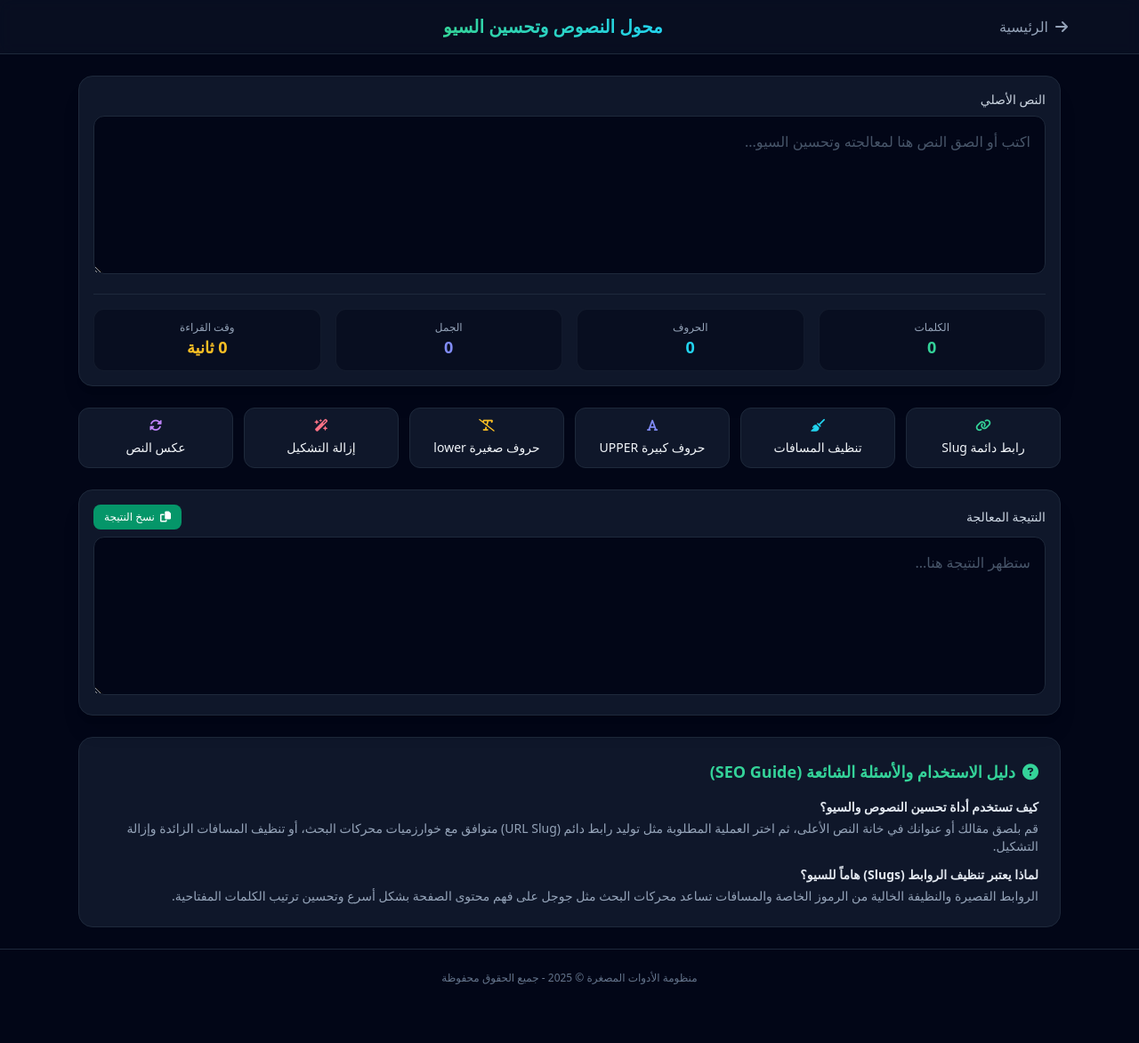
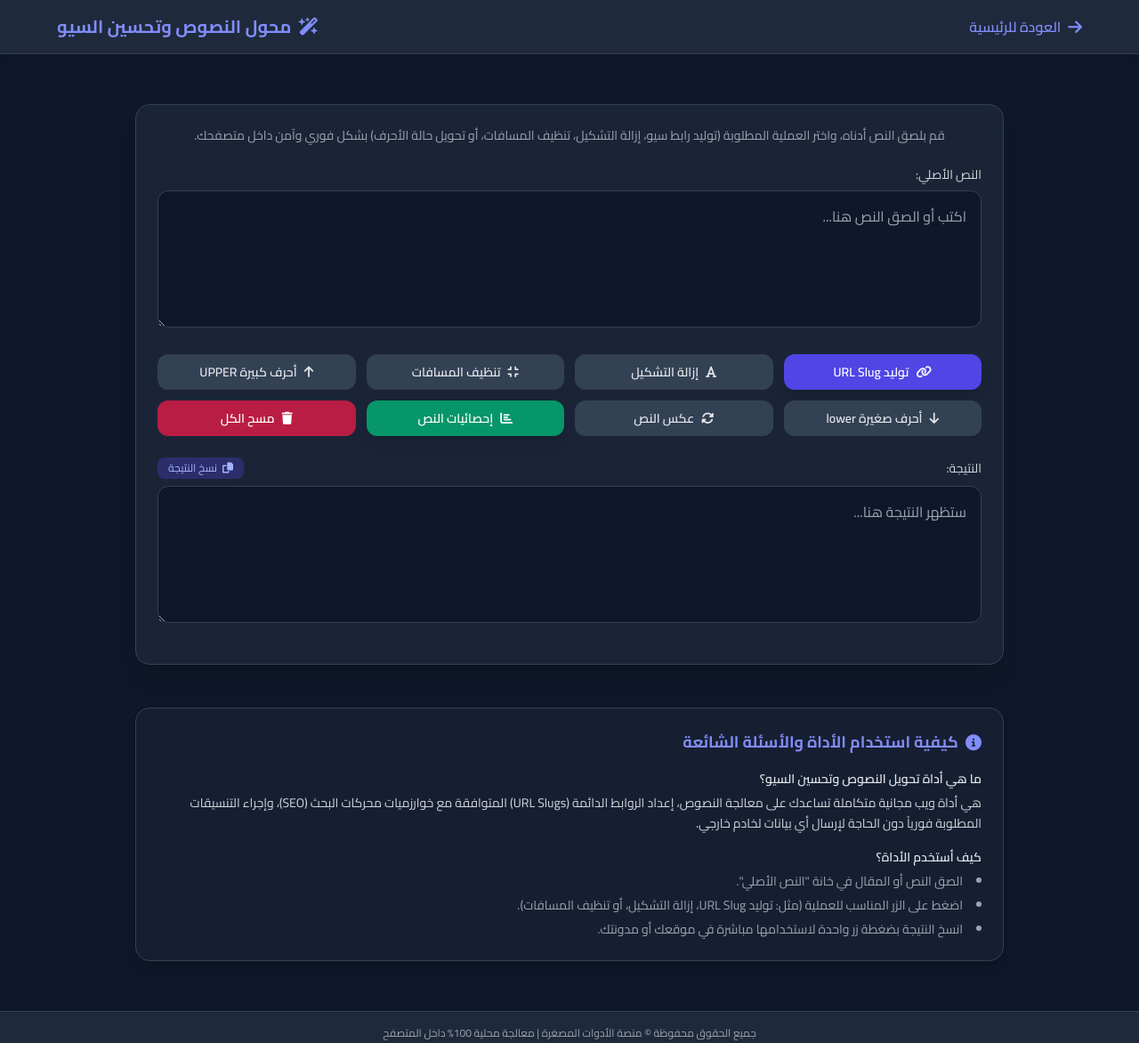
Before and after one commit to mohammed-zuhair/micro-tool-01-, a plain HTML site: page tools/seo-transformer.html in a window 1280 px wide. Shown: the whole page at 89% size. Before the commit the page ends 1131 px from the top, so only its background shows below. Drawn offline with nearby package versions, Linux system fonts and the light colour scheme.

Commit message:
Auto-Update: Autonomous engine updated core files & changelog [Verified]

```diff
--- a/tools/seo-transformer.html
+++ b/tools/seo-transformer.html
@@ -3,110 +3,129 @@
 <head>
     <meta charset="UTF-8">
     <meta name="viewport" content="width=device-width, initial-scale=1.0">
-    <title>محول النصوص وتحسين السيو - Text & SEO Transformer</title>
-    <meta name="description" content="أداة متقدمة لتحسين وتنسيق النصوص لمحركات البحث، توليد الروابط الدائمة، وحساب الكثافة والكلمات فورياً داخل المتصفح.">
+    <title>محول النصوص وتحسين السيو (Text & SEO Transformer)</title>
+    <meta name="description" content="أداة احترافية لتحويل النصوص، تنسيق الأحرف، تنظيف الكلمات المفتاحية، وتوليد الروابط الدائمة (URL Slugs) لتصدر محركات البحث فورياً داخل المتصفح.">
+    <!-- Tailwind CSS CDN -->
     <script src="https://cdn.tailwindcss.com"></script>
+    <script>
+        tailwind.config = {
+            theme: {
+                extend: {
+                    colors: {
+                        darkSlate: {
+                            900: '#0f172a',
+                            800: '#1e293b',
+                            700: '#334155',
+                            600: '#475569',
+                        }
+                    }
+                }
+            }
+        }
+    </script>
+    <!-- FontAwesome for Icons -->
     <link rel="stylesheet" href="https://cdnjs.cloudflare.com/ajax/libs/font-awesome/6.4.0/css/all.min.css">
+    <style>
+        @import url('https://fonts.googleapis.com/css2?family=Cairo:wght@300;400;600;700&display=swap');
+        body { font-family: 'Cairo', sans-serif; }
+    </style>
 </head>
-<body class="bg-slate-950 text-slate-100 min-h-screen flex flex-col font-sans">
+<body class="bg-darkSlate-900 text-gray-100 min-h-screen flex flex-col justify-between">
 
-    <!-- Navigation Header -->
-    <header class="border-b border-slate-800 bg-slate-900/50 backdrop-blur sticky top-0 z-50">
-        <div class="max-w-6xl mx-auto px-4 py-4 flex items-center justify-between">
-            <a href="../index.html" class="flex items-center gap-2 text-slate-400 hover:text-white transition-colors">
-                <i class="fa-solid fa-arrow-right"></i>
-                <span>الرئيسية</span>
+    <!-- Header / Navigation -->
+    <header class="bg-darkSlate-800 border-b border-darkSlate-700 py-4 px-6 shadow-md">
+        <div class="max-w-6xl mx-auto flex justify-between items-center">
+            <a href="../index.html" class="flex items-center gap-2 text-indigo-400 hover:text-indigo-300 transition-colors">
+                <i class="fa-solid fa-arrow-right text-lg"></i>
+                <span class="font-semibold">العودة للرئيسية</span>
             </a>
-            <h1 class="text-xl font-bold bg-gradient-to-r from-emerald-400 to-cyan-400 bg-clip-text text-transparent">
+            <h1 class="text-xl font-bold flex items-center gap-2 text-indigo-400">
+                <i class="fa-solid fa-wand-magic-sparkles"></i>
                 محول النصوص وتحسين السيو
             </h1>
-            <div class="w-10"></div> <!-- Spacer -->
         </div>
     </header>
 
-    <!-- Main Content -->
-    <main class="flex-1 max-w-6xl w-0-plus mx-auto p-4 md:p-6 w-full space-y-6">
+    <!-- Main Content Area -->
+    <main class="max-w-5xl w-full mx-auto p-4 md:p-6 my-8 flex-grow">
 
-        <!-- Input Textarea -->
-        <div class="bg-slate-900 border border-slate-800 rounded-2xl p-4 shadow-xl">
-            <label for="sourceText" class="block text-sm font-medium text-slate-300 mb-2">النص الأصلي</label>
-            <textarea id="sourceText" rows="6" class="w-full bg-slate-950 border border-slate-800 rounded-xl p-4 text-slate-100 placeholder-slate-600 focus:outline-none focus:border-emerald-500 transition-colors" placeholder="اكتب أو الصق النص هنا لمعالجته وتحسين السيو..."></textarea>
+        <!-- Tool Container (Glassmorphism UI) -->
+        <div class="bg-darkSlate-800/80 backdrop-blur-md border border-darkSlate-700 rounded-2xl p-6 shadow-xl">
 
-            <!-- Quick Stats Bar -->
-            <div class="grid grid-cols-2 sm:grid-cols-4 gap-4 mt-4 pt-4 border-t border-slate-800 text-center">
-                <div class="bg-slate-950/50 p-3 rounded-xl border border-slate-800/50">
-                    <span class="block text-xs text-slate-400">الكلمات</span>
-                    <span id="wordCount" class="text-lg font-bold text-emerald-400">0</span>
-                </div>
-                <div class="bg-slate-950/50 p-3 rounded-xl border border-slate-800/50">
-                    <span class="block text-xs text-slate-400">الحروف</span>
-                    <span id="charCount" class="text-lg font-bold text-cyan-400">0</span>
-                </div>
-                <div class="bg-slate-950/50 p-3 rounded-xl border border-slate-800/50">
-                    <span class="block text-xs text-slate-400">الجمل</span>
-                    <span id="sentenceCount" class="text-lg font-bold text-indigo-400">0</span>
-                </div>
-                <div class="bg-slate-950/50 p-3 rounded-xl border border-slate-800/50">
-                    <span class="block text-xs text-slate-400">وقت القراءة</span>
-                    <span id="readTime" class="text-lg font-bold text-amber-400">0 ثانية</span>
-                </div>
-            </div>
+            <p class="text-gray-400 text-sm mb-6 text-center">قم بلصق النص أدناه، واختر العملية المطلوبة (توليد رابط سيو، إزالة التشكيل، تنظيف المسافات، أو تحويل حالة الأحرف) بشكل فوري وآمن داخل متصفحك.</p>
+
+            <!-- Text Input -->
+            <div class="mb-6">
+                <label for="inputText" class="block text-sm font-medium text-gray-300 mb-2">النص الأصلي:</label>
+                <textarea id="inputText" rows="5" class="w-full bg-darkSlate-900 border border-darkSlate-700 rounded-xl p-4 text-gray-100 focus:outline-none focus:border-indigo-500 transition-all resize-y" placeholder="اكتب أو الصق النص هنا..."></textarea>
             </div>
 
-        <!-- Transformation Controls -->
-        <div class="grid grid-cols-2 sm:grid-cols-3 md:grid-cols-6 gap-3">
-            <button onclick="transformText('slug')" class="bg-slate-900 hover:bg-slate-800 border border-slate-800 hover:border-emerald-500/50 p-3 rounded-xl text-sm font-medium transition-all flex flex-col items-center gap-2 group">
-                <i class="fa-solid fa-link text-emerald-400 group-hover:scale-110 transition-transform"></i>
-                <span>رابط دائمة Slug</span>
+            <!-- Action Buttons Grid -->
+            <div class="grid grid-cols-2 sm:grid-cols-3 md:grid-cols-4 gap-3 mb-6">
+                <button onclick="transformText('slug')" class="bg-indigo-600 hover:bg-indigo-500 text-white py-2.5 px-4 rounded-xl text-sm font-semibold transition-all shadow-lg flex items-center justify-center gap-2">
+                    <i class="fa-solid fa-link"></i> توليد URL Slug
                 </button>
-            <button onclick="transformText('clean')" class="bg-slate-900 hover:bg-slate-800 border border-slate-800 hover:border-emerald-500/50 p-3 rounded-xl text-sm font-medium transition-all flex flex-col items-center gap-2 group">
-                <i class="fa-solid fa-broom text-cyan-400 group-hover:scale-110 transition-transform"></i>
-                <span>تنظيف المسافات</span>
+                <button onclick="transformText('removeTashkeel')" class="bg-darkSlate-700 hover:bg-darkSlate-600 text-gray-200 py-2.5 px-4 rounded-xl text-sm font-semibold transition-all flex items-center justify-center gap-2">
+                    <i class="fa-solid fa-font"></i> إزالة التشكيل
                 </button>
-            <button onclick="transformText('upper')" class="bg-slate-900 hover:bg-slate-800 border border-slate-800 hover:border-emerald-500/50 p-3 rounded-xl text-sm font-medium transition-all flex flex-col items-center gap-2 group">
-                <i class="fa-solid fa-font text-indigo-400 group-hover:scale-110 transition-transform"></i>
-                <span>حروف كبيرة UPPER</span>
+                <button onclick="transformText('cleanSpaces')" class="bg-darkSlate-700 hover:bg-darkSlate-600 text-gray-200 py-2.5 px-4 rounded-xl text-sm font-semibold transition-all flex items-center justify-center gap-2">
+                    <i class="fa-solid fa-compress"></i> تنظيف المسافات
                 </button>
-            <button onclick="transformText('lower')" class="bg-slate-900 hover:bg-slate-800 border border-slate-800 hover:border-emerald-500/50 p-3 rounded-xl text-sm font-medium transition-all flex flex-col items-center gap-2 group">
-                <i class="fa-solid fa-text-slash text-amber-400 group-hover:scale-110 transition-transform"></i>
-                <span>حروف صغيرة lower</span>
+                <button onclick="transformText('upper')" class="bg-darkSlate-700 hover:bg-darkSlate-600 text-gray-200 py-2.5 px-4 rounded-xl text-sm font-semibold transition-all flex items-center justify-center gap-2">
+                    <i class="fa-solid fa-arrow-up"></i> أحرف كبيرة UPPER
                 </button>
-            <button onclick="transformText('removeTashkeel')" class="bg-slate-900 hover:bg-slate-800 border border-slate-800 hover:border-emerald-500/50 p-3 rounded-xl text-sm font-medium transition-all flex flex-col items-center gap-2 group">
-                <i class="fa-solid fa-wand-magic-sparkles text-rose-400 group-hover:scale-110 transition-transform"></i>
-                <span>إزالة التشكيل</span>
+                <button onclick="transformText('lower')" class="bg-darkSlate-700 hover:bg-darkSlate-600 text-gray-200 py-2.5 px-4 rounded-xl text-sm font-semibold transition-all flex items-center justify-center gap-2">
+                    <i class="fa-solid fa-arrow-down"></i> أحرف صغيرة lower
                 </button>
-            <button onclick="transformText('reverse')" class="bg-slate-900 hover:bg-slate-800 border border-slate-800 hover:border-emerald-500/50 p-3 rounded-xl text-sm font-medium transition-all flex flex-col items-center gap-2 group">
-                <i class="fa-solid fa-rotate text-purple-400 group-hover:scale-110 transition-transform"></i>
-                <span>عكس النص</span>
+                <button onclick="transformText('reverse')" class="bg-darkSlate-700 hover:bg-darkSlate-600 text-gray-200 py-2.5 px-4 rounded-xl text-sm font-semibold transition-all flex items-center justify-center gap-2">
+                    <i class="fa-solid fa-rotate"></i> عكس النص
+                </button>
+                <button onclick="countStats()" class="bg-emerald-600 hover:bg-emerald-500 text-white py-2.5 px-4 rounded-xl text-sm font-semibold transition-all shadow-lg flex items-center justify-center gap-2">
+                    <i class="fa-solid fa-chart-bar"></i> إحصائيات النص
+                </button>
+                <button onclick="clearAll()" class="bg-rose-600/80 hover:bg-rose-600 text-white py-2.5 px-4 rounded-xl text-sm font-semibold transition-all flex items-center justify-center gap-2">
+                    <i class="fa-solid fa-trash"></i> مسح الكل
                 </button>
             </div>
 
-        <!-- Output Result Area -->
-        <div class="bg-slate-900 border border-slate-800 rounded-2xl p-4 shadow-xl relative">
-            <div class="flex items-center justify-between mb-2">
-                <label for="outputText" class="block text-sm font-medium text-slate-300">النتيجة المعالجة</label>
-                <button onclick="copyOutput()" class="bg-emerald-600 hover:bg-emerald-500 text-white px-3 py-1.5 rounded-lg text-xs font-medium transition-colors flex items-center gap-1.5">
-                    <i class="fa-solid fa-copy"></i>
-                    <span>نسخ النتيجة</span>
+            <!-- Text Output -->
+            <div class="mb-4">
+                <div class="flex justify-between items-center mb-2">
+                    <label for="outputText" class="block text-sm font-medium text-gray-300">النتيجة:</label>
+                    <button onclick="copyToClipboard()" class="text-xs bg-indigo-600/30 text-indigo-300 hover:bg-indigo-600/50 py-1 px-3 rounded-lg transition-all flex items-center gap-1.5">
+                        <i class="fa-solid fa-copy"></i> نسخ النتيجة
                     </button>
                 </div>
-            <textarea id="outputText" rows="6" readonly class="w-full bg-slate-950 border border-slate-800 rounded-xl p-4 text-slate-100 placeholder-slate-600 focus:outline-none transition-colors" placeholder="ستظهر النتيجة هنا..."></textarea>
+                <textarea id="outputText" rows="5" readonly class="w-full bg-darkSlate-900 border border-darkSlate-700 rounded-xl p-4 text-indigo-300 focus:outline-none transition-all resize-y" placeholder="ستظهر النتيجة هنا..."></textarea>
             </div>
 
-        <!-- SEO Guide & FAQ Section -->
-        <section class="bg-slate-900 border border-slate-800 rounded-2xl p-6 space-y-4">
-            <h2 class="text-lg font-bold text-emerald-400 flex items-center gap-2">
-                <i class="fa-solid fa-circle-question"></i>
-                <span>دليل الاستخدام والأسئلة الشائعة (SEO Guide)</span>
+            <!-- Stats Bar -->
+            <div id="statsBox" class="hidden bg-darkSlate-900 border border-darkSlate-700 rounded-xl p-4 text-sm text-gray-300 grid grid-cols-2 sm:grid-cols-4 gap-4 text-center">
+                <div>الكلمات: <span id="wordCount" class="font-bold text-indigo-400">0</span></div>
+                <div>الأحرف: <span id="charCount" class="font-bold text-indigo-400">0</span></div>
+                <div>الأحرف (بدون مسافات): <span id="charNoSpaceCount" class="font-bold text-indigo-400">0</span></div>
+                <div>الأسطر: <span id="lineCount" class="font-bold text-indigo-400">0</span></div>
+            </div>
+
+        </div>
+
+        <!-- Dynamic SEO & How-To Section -->
+        <section class="mt-12 bg-darkSlate-800/50 border border-darkSlate-700 rounded-2xl p-6 shadow-lg">
+            <h2 class="text-lg font-bold text-indigo-400 mb-4 flex items-center gap-2">
+                <i class="fa-solid fa-circle-info"></i> كيفية استخدام الأداة والأسئلة الشائعة
             </h2>
-            <div class="space-y-3 text-sm text-slate-300">
+            <div class="space-y-4 text-sm text-gray-300 leading-relaxed">
                 <div>
-                    <h3 class="font-semibold text-slate-200">كيف تستخدم أداة تحسين النصوص والسيو؟</h3>
-                    <p class="text-slate-400 mt-1">قم بلصق مقالك أو عنوانك في خانة النص الأعلى، ثم اختر العملية المطلوبة مثل توليد رابط دائم (URL Slug) متوافق مع خوارزميات محركات البحث، أو تنظيف المسافات الزائدة وإزالة التشكيل.</p>
+                    <h3 class="font-semibold text-gray-200 mb-1">ما هي أداة تحويل النصوص وتحسين السيو؟</h3>
+                    <p>هي أداة ويب مجانية متكاملة تساعدك على معالجة النصوص، إعداد الروابط الدائمة (URL Slugs) المتوافقة مع خوارزميات محركات البحث (SEO)، وإجراء التنسيقات المطلوبة فورياً دون الحاجة لإرسال أي بيانات لخادم خارجي.</p>
                 </div>
                 <div>
-                    <h3 class="font-semibold text-slate-200">لماذا يعتبر تنظيف الروابط (Slugs) هاماً للسيو؟</h3>
-                    <p class="text-slate-400 mt-1">الروابط القصيرة والنظيفة الخالية من الرموز الخاصة والمسافات تساعد محركات البحث مثل جوجل على فهم محتوى الصفحة بشكل أسرع وتحسين ترتيب الكلمات المفتاحية.</p>
+                    <h3 class="font-semibold text-gray-200 mb-1">كيف أستخدم الأداة؟</h3>
+                    <ul class="list-disc list-inside space-y-1 text-gray-400">
+                        <li>الصق النص أو المقال في خانة "النص الأصلي".</li>
+                        <li>اضغط على الزر المناسب للعملية (مثل: توليد URL Slug، إزالة التشكيل، أو تنظيف المسافات).</li>
+                        <li>انسخ النتيجة بضغطة زر واحدة لاستخدامها مباشرة في موقعك أو مدونتك.</li>
+                    </ul>
                 </div>
             </div>
         </section>
@@ -114,57 +133,41 @@
     </main>
 
     <!-- Footer -->
-    <footer class="border-t border-slate-800 py-6 text-center text-xs text-slate-500">
-        <p>منظومة الأدوات المصغرة &copy; 2025 - جميع الحقوق محفوظة</p>
+    <footer class="bg-darkSlate-800 border-t border-darkSlate-700 py-4 text-center text-xs text-gray-400">
+        <p>جميع الحقوق محفوظة © منصة الأدوات المصغرة | معالجة محلية 100% داخل المتصفح</p>
     </footer>
 
-    <!-- Script Logic -->
+    <!-- JavaScript Logic -->
     <script>
-        const sourceText = document.getElementById('sourceText');
-        const outputText = document.getElementById('outputText');
-        const wordCount = document.getElementById('wordCount');
-        const charCount = document.getElementById('charCount');
-        const sentenceCount = document.getElementById('sentenceCount');
-        const readTime = document.getElementById('readTime');
+        function getInput() {
+            return document.getElementById('inputText').value;
+        }
 
-        sourceText.addEventListener('input', updateStats);
-
-        function updateStats() {
-            const text = sourceText.value;
-
-            // Chars
-            charCount.textContent = text.length;
-
-            // Words
-            const words = text.trim() ? text.trim().split(/\s+/) : [];
-            wordCount.textContent = words.length;
-
-            // Sentences
-            const sentences = text.split(/[.!?]+/).filter(Boolean);
-            sentenceCount.textContent = sentences.length;
-
-            // Read time (avg 200 words per minute)
-            const seconds = Math.ceil((words.length / 200) * 60);
-            readTime.textContent = seconds < 60 ? `${seconds} ثانية` : `${Math.ceil(seconds/60)} دقيقة`;
+        function setOutput(val) {
+            document.getElementById('outputText').value = val;
         }
 
         function transformText(type) {
-            const text = sourceText.value;
+            let text = getInput();
             if (!text) {
-                outputText.value = '';
+                setOutput('');
                 return;
             }
 
             let result = '';
             switch(type) {
                 case 'slug':
-                    result = text.trim()
-                        .toLowerCase()
-                        .replace(/[^\w\s-]/g, '')
-                        .replace(/[\s_-]+/g, '-')
-                        .replace(/^-+|-+$/g, '');
+                    result = text.toLowerCase()
+                        .trim()
+                        .replace(/[\u064b-\u065f]/g, '') // Remove tashkeel
+                        .replace(/[^\w\s\u0621-\u064A-]/g, '') // Keep alphanumeric, Arabic letters, and hyphens
+                        .replace(/\s+/g, '-') // Replace spaces with hyphens
+                        .replace(/-+/g, '-'); // Remove duplicate hyphens
                     break;
-                case 'clean':
+                case 'removeTashkeel':
+                    result = text.replace(/[\u064b-\u065f]/g, '');
+                    break;
+                case 'cleanSpaces':
                     result = text.replace(/\s+/g, ' ').trim();
                     break;
                 case 'upper':
@@ -173,20 +176,44 @@
                 case 'lower':
                     result = text.toLowerCase();
                     break;
-                case 'removeTashkeel':
-                    result = text.replace(/[\u0617-\u061A\u064B-\u0652]/g, '');
-                    break;
                 case 'reverse':
                     result = text.split('').reverse().join('');
                     break;
+                default:
+                    result = text;
             }
-            outputText.value = result;
+            setOutput(result);
+            countStats();
         }
 
-        function copyOutput() {
-            if (!outputText.value) return;
-            navigator.clipboard.writeText(outputText.value);
-            alert('تم نسخ النص بنجاح!');
+        function countStats() {
+            let text = getInput();
+            document.getElementById('statsBox').classList.remove('hidden');
+            document.getElementById('wordCount').innerText = text.trim() === '' ? 0 : text.trim().split(/\s+/).length;
+            document.getElementById('charCount').innerText = text.length;
+            document.getElementById('charNoSpaceCount').innerText = text.replace(/\s/g, '').length;
+            document.getElementById('lineCount').innerText = text === '' ? 0 : text.split('\n').length;
+        }
+
+        function clearAll() {
+            document.getElementById('inputText').value = '';
+            document.getElementById('outputText').value = '';
+            document.getElementById('statsBox').classList.add('hidden');
+        }
+
+        function copyToClipboard() {
+            let outputText = document.getElementById('outputText');
+            if(!outputText.value) return;
+            outputText.select();
+            document.execCommand('copy');
+
+            // Temporary feedback
+            let btn = event.currentTarget;
+            let originalHTML = btn.innerHTML;
+            btn.innerHTML = '<i class="fa-solid fa-check"></i> تم النسخ!';
+            setTimeout(() => {
+                btn.innerHTML = originalHTML;
+            }, 2000);
         }
     </script>
 </body>
```
Also changed, not shown: 1 other file. Lines whose indentation alone changed are shown as unchanged.
